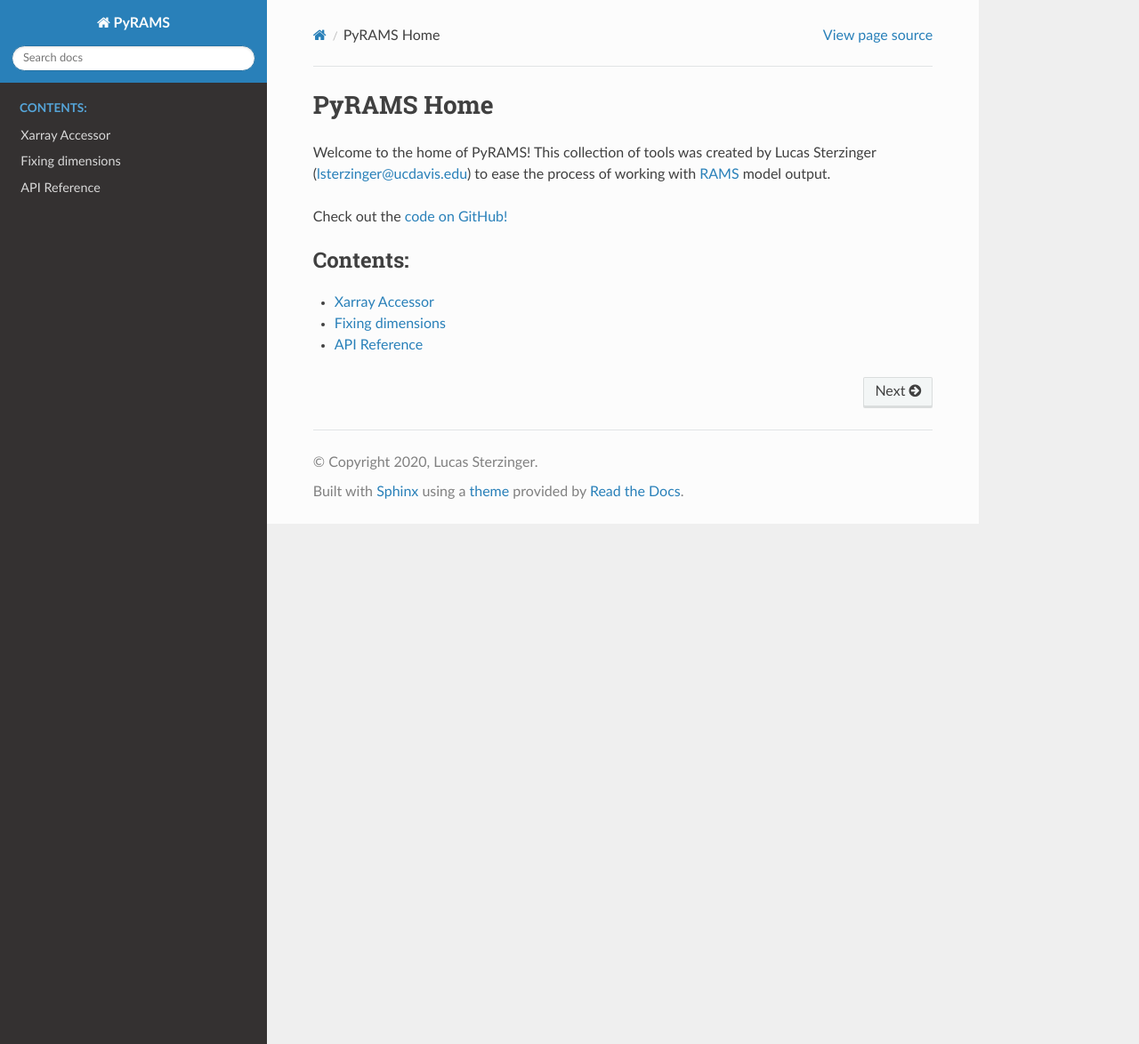
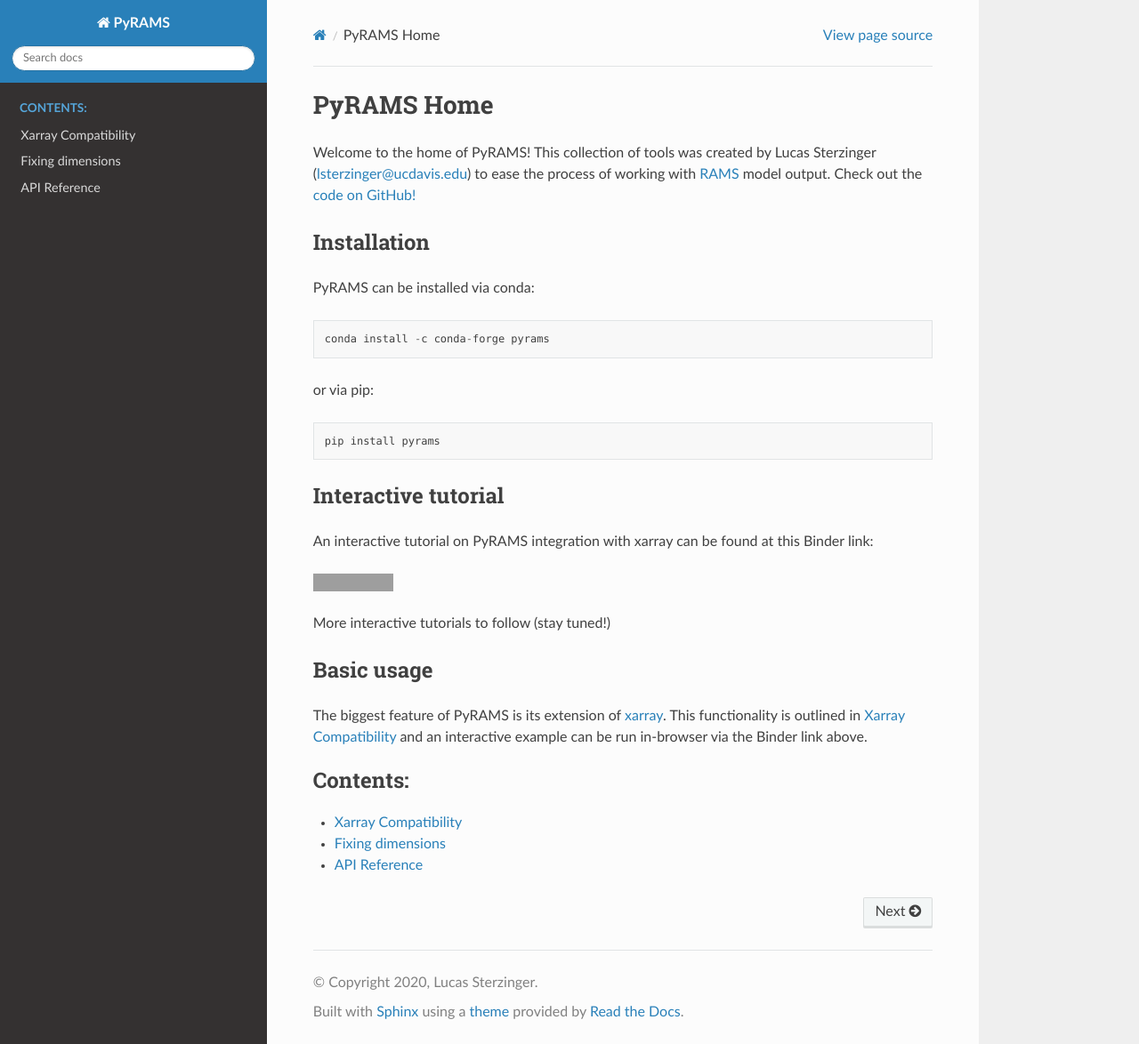
Before and after one commit to lsterzinger/pyrams, a Sphinx documentation site: the page built from docs/index.rst, in a window 1280 px wide and 1174 px high. Shown: the whole window at 89% size. Built offline with Sphinx 7.4.7 and the Read the Docs theme 2.0.0, drawn with Linux system fonts in a browser that asks for light colours; grey boxes are pictures that could not be loaded.

Commit message:
Fix docs

```diff
--- a/docs/fixdims.rst
+++ b/docs/fixdims.rst
@@ -1,3 +1,4 @@
+.. _xarray
 Fixing dimensions
 =================
 RAMS output, by default, uses dimensions named ``phony_dim_0``, ``phony_dim_1``, etc. The problem lies when two dimensions
--- a/docs/index.rst
+++ b/docs/index.rst
@@ -7,8 +7,33 @@
 ====================================
 Welcome to the home of PyRAMS! This collection of tools was created by Lucas Sterzinger (lsterzinger@ucdavis.edu) to
 ease the process of working with `RAMS <https://vandenheever.atmos.colostate.edu/vdhpage/rams.php>`_ model output.
+Check out the `code on GitHub! <https://github.com/lsterzinger/pyrams>`_
 
-Check out the `code on GitHub! <https://github.com/lsterzinger/pyrams>`_
+
+Installation
+------------
+PyRAMS can be installed  via conda::
+
+   conda install -c conda-forge pyrams
+
+or via pip::
+
+   pip install pyrams
+
+Interactive tutorial
+--------------------
+An interactive tutorial on PyRAMS integration with xarray can be found at this Binder link:
+
+.. image:: https://mybinder.org/badge_logo.svg
+ :target: https://mybinder.org/v2/gh/lsterzinger/pyrams/HEAD?labpath=examples%2Fxarray.ipynb
+
+More interactive tutorials to follow (stay tuned!)
+
+Basic usage
+-----------
+The biggest feature of PyRAMS is its extension of `xarray <https://docs.xarray.dev/en/stable/>`_.
+This functionality is outlined in :doc:`xarray_metadata` and an interactive example can be run
+in-browser via the Binder link above.
 
 .. toctree::
    :maxdepth: 2
--- a/docs/xarray_metadata.rst
+++ b/docs/xarray_metadata.rst
@@ -1,5 +1,5 @@
-Xarray Accessor
-===============
+Xarray Compatibility
+====================
 
 PyRAMS includes an xarray accessor to apply units and add other metadata to xarray datasets
 built on RAMS data.
```
